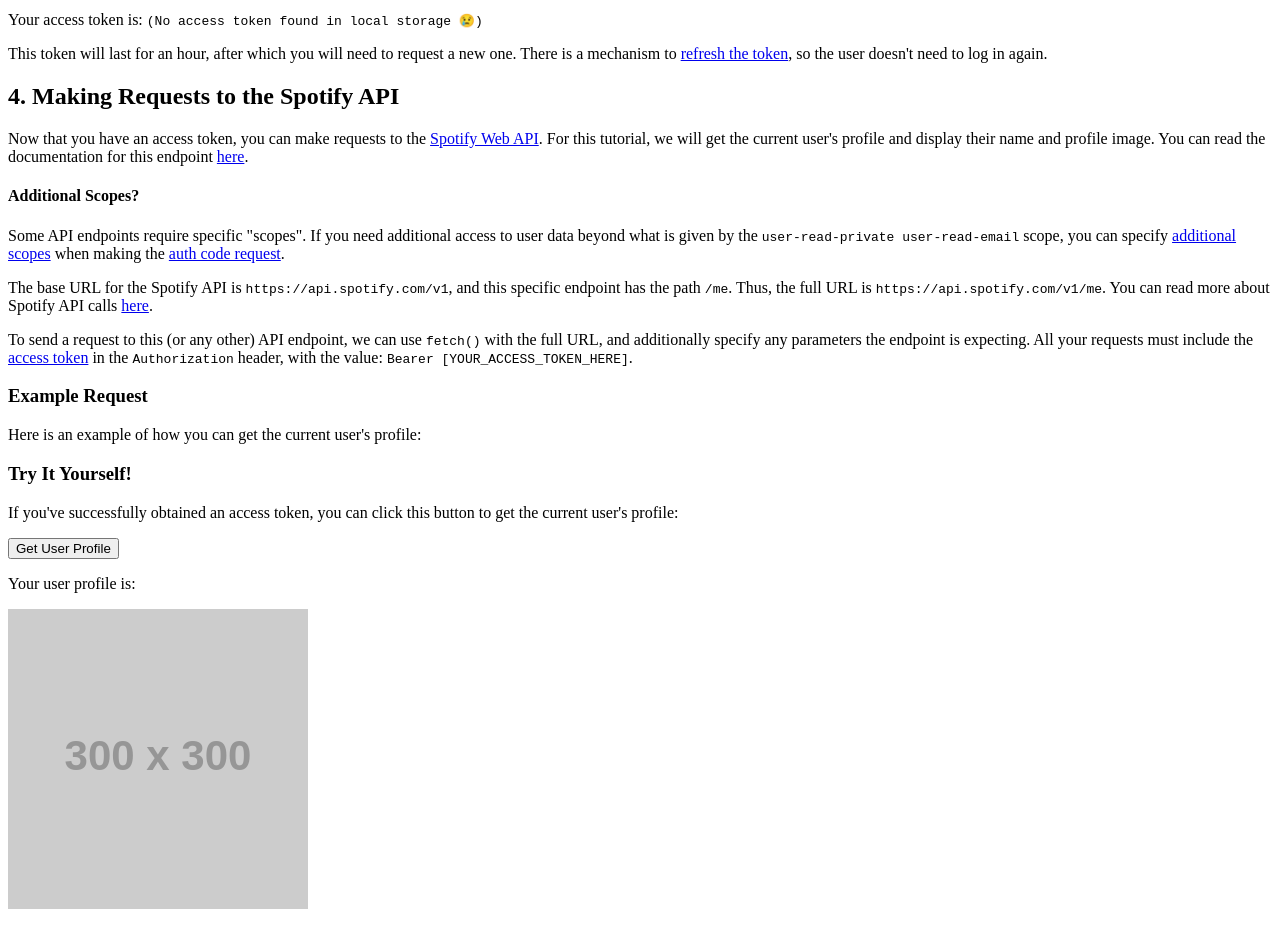
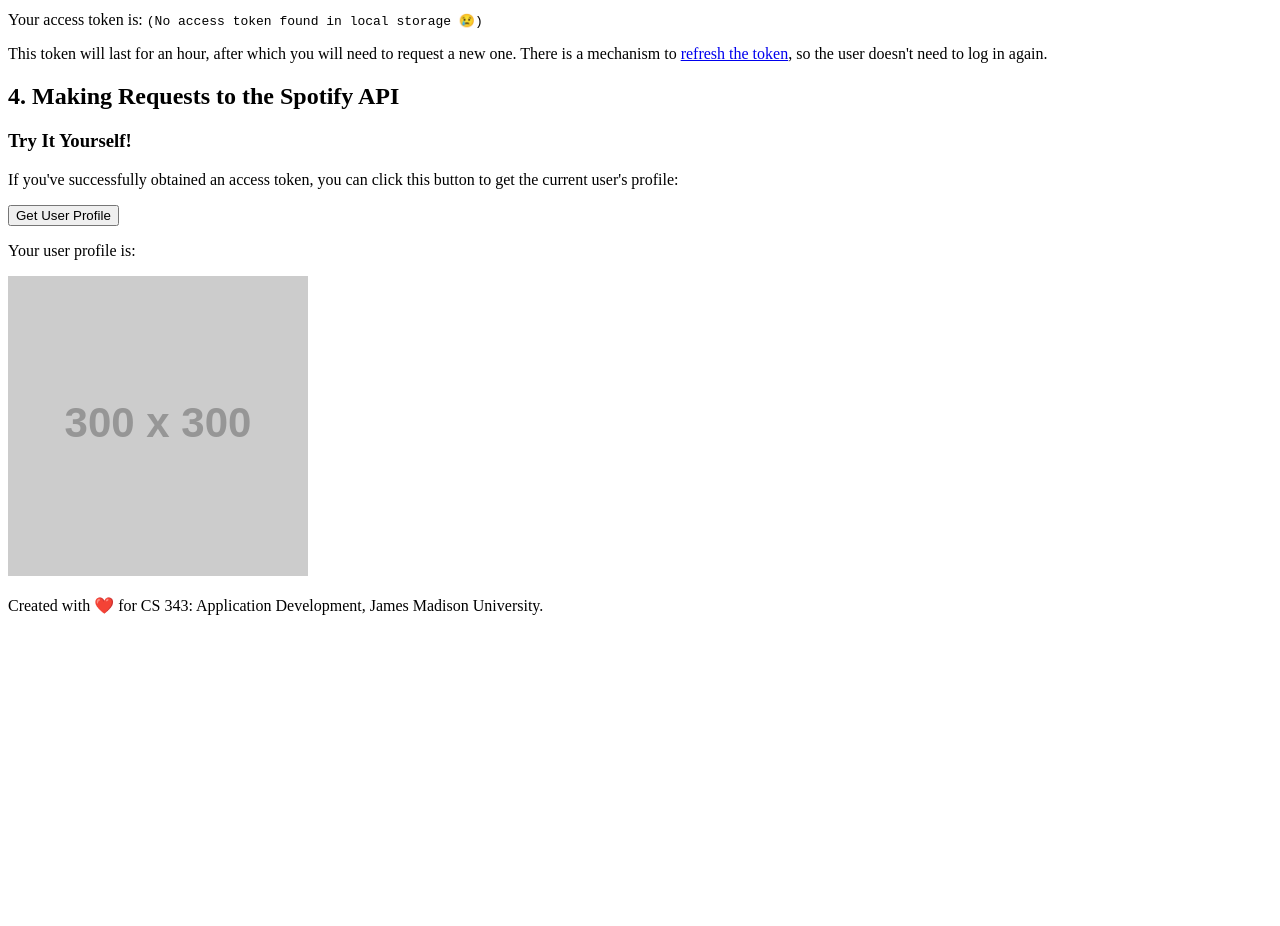
Before and after one commit to mart32jm/mart32jm.github.io, a plain HTML site: page design/login.html in a window 1280 px wide. Shown: the part 1420-2346 px from the top of the page. After the commit the page ends 2051 px from the top, so only its background shows below. Drawn offline with Linux system fonts and the light colour scheme; placeholder pictures from the web are drawn by us.

Commit message:
Update login.html

```diff
--- a/design/login.html
+++ b/design/login.html
@@ -106,18 +106,7 @@
         </section>
         <section class="card">
             <h2 id="making-requests-to-the-spotify-api">4. Making Requests to the Spotify API</h2>
-            <p>Now that you have an access token, you can make requests to the <a href="https://developer.spotify.com/documentation/web-api">Spotify Web API</a>. For this tutorial, we will get the current user's profile and display their name and profile image. You can read the documentation for this endpoint <a href="https://developer.spotify.com/documentation/web-api/reference/get-current-users-profile">here</a>.</p>
 
-            <aside>
-                <h4 id="additional-scopes">Additional Scopes?</h4>
-                <p>Some API endpoints require specific "scopes". If you need additional access to user data beyond what is given by the <code>user-read-private user-read-email</code> scope, you can specify <a href="https://developer.spotify.com/documentation/web-api/concepts/scopes">additional scopes</a> when making the <a href="#making-the-request">auth code request</a>.</p>
-            </aside>
-
-            <p>The base URL for the Spotify API is <code>https://api.spotify.com/v1</code>, and this specific endpoint has the path <code>/me</code>. Thus, the full URL is <code>https://api.spotify.com/v1/me</code>. You can read more about Spotify API calls <a href="https://developer.spotify.com/documentation/web-api/concepts/api-calls">here</a>.</p>
-            <p>To send a request to this (or any other) API endpoint, we can use <code>fetch()</code> with the full URL, and additionally specify any parameters the endpoint is expecting. All your requests must include the <a href="https://developer.spotify.com/documentation/web-api/concepts/access-token">access token</a> in the <code>Authorization</code> header, with the value: <code>Bearer [YOUR_ACCESS_TOKEN_HERE]</code>.</p>
-
-            <h3 id="example-api-request">Example Request</h3>
-            <p>Here is an example of how you can get the current user's profile:</p>
 
             <!-- HTML generated using hilite.me -->
 
```
